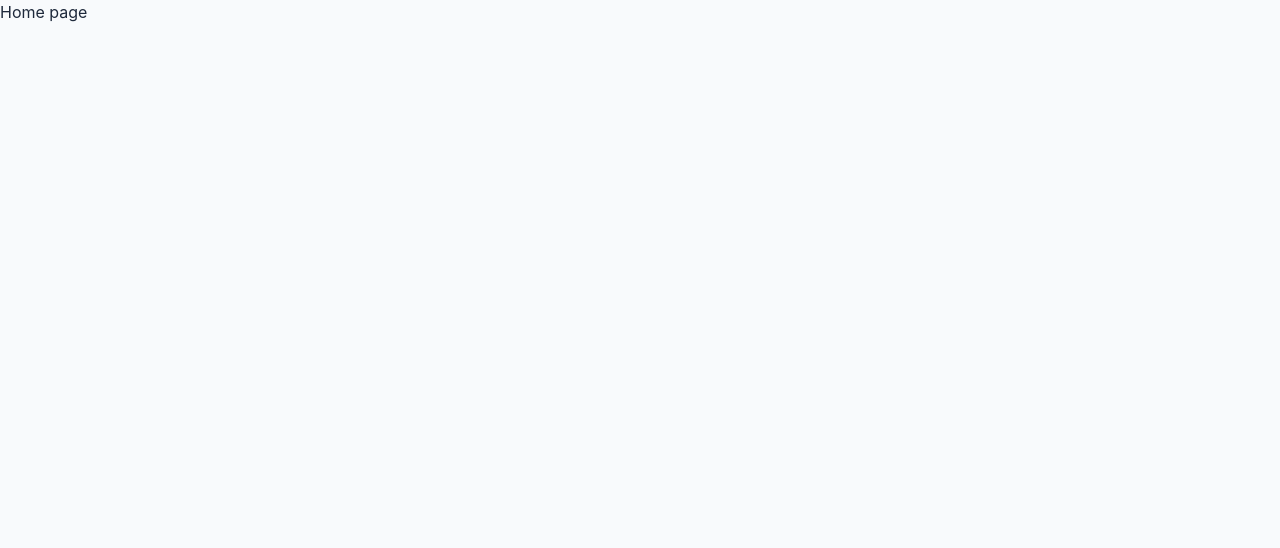
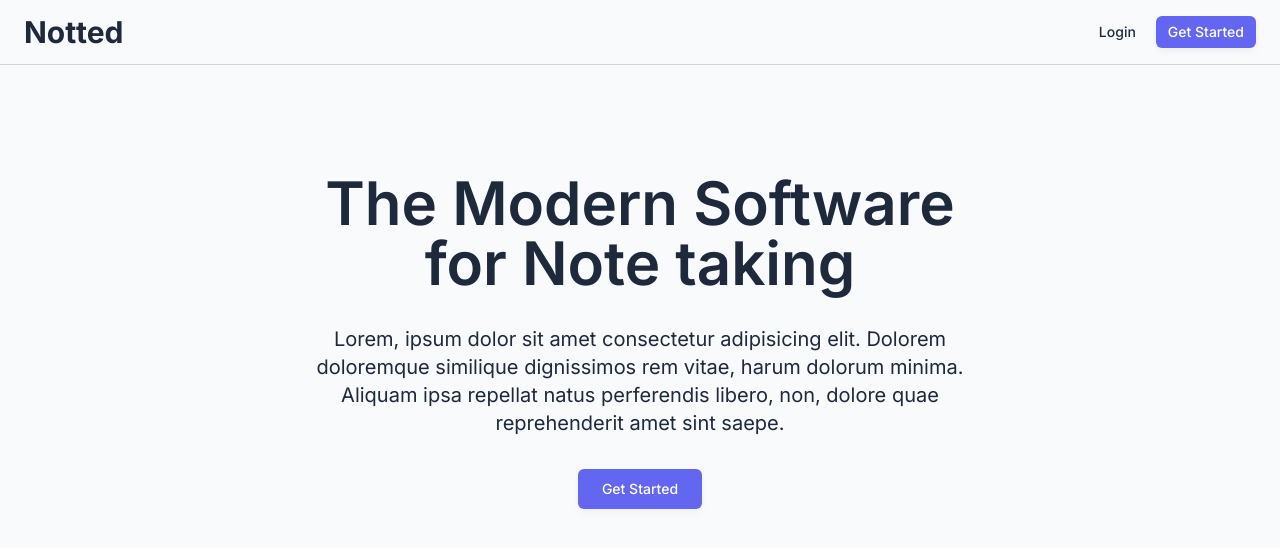
Before and after one commit to NellieMK65/noteapp-frontend, a React (Vite) app: page / in a window 1280 px wide. Shown: the top 548 px of the page. Built offline with nearby package versions, Linux system fonts and the light colour scheme.

Commit message:
add main layout

```diff
--- /dev/null
+++ b/src/components/layout/header.jsx
@@ -0,0 +1,25 @@
+import { Link } from "react-router-dom";
+import { Button } from "../ui/button";
+
+export const Header = () => {
+	return (
+		<header className="border-b px-4 md:px-6">
+			<div className="flex h-16 items-center justify-between">
+				<div className="flex items-center gap-2">
+					<div className="flex items-center gap-6">
+						<h1 className="text-3xl font-bold">Notted</h1>
+					</div>
+				</div>
+
+				<div className="flex items-center gap-2">
+					<Button asChild variant="ghost" size="sm" className="text-sm">
+						<Link to={"/login"}>Login</Link>
+					</Button>
+					<Button asChild size="sm" className="text-sm">
+						<Link to={"/signin"}>Get Started</Link>
+					</Button>
+				</div>
+			</div>
+		</header>
+	);
+};
--- /dev/null
+++ b/src/components/layout/layout.jsx
@@ -0,0 +1,10 @@
+import { Header } from "./header";
+
+export const MainLayout = ({ children }) => {
+	return (
+		<main className="h-screen">
+			<Header />
+			<div className="p-3">{children}</div>
+		</main>
+	);
+};
--- a/src/components/login-form.jsx
+++ b/src/components/login-form.jsx
@@ -9,6 +9,7 @@ import {
 } from "@/components/ui/card";
 import { Input } from "@/components/ui/input";
 import { Label } from "@/components/ui/label";
+import { Link } from "react-router-dom";
 
 export function LoginForm({ className, ...props }) {
 	return (
@@ -51,9 +52,9 @@ export function LoginForm({ className, ...props }) {
 							</div>
 							<div className="text-center text-sm">
 								Don&apos;t have an account?{" "}
-								<a href="#" className="underline underline-offset-4">
-									Sign up
-								</a>
+								<Link to={"/signin"} className="underline underline-offset-4">
+									Sign In
+								</Link>
 							</div>
 						</div>
 					</form>
--- a/src/components/signin-form.jsx
+++ b/src/components/signin-form.jsx
@@ -22,6 +22,7 @@ import {
 import { z } from "zod";
 import { useForm } from "react-hook-form";
 import { zodResolver } from "@hookform/resolvers/zod";
+import { Link } from "react-router-dom";
 
 const schema = z.object({
 	full_name: z
@@ -69,7 +70,7 @@ export function SignInForm({ className, ...props }) {
 		<div className={cn("flex flex-col gap-6", className)} {...props}>
 			<Card>
 				<CardHeader className="text-center">
-					<CardTitle className="text-xl">Welcome to Noteapp</CardTitle>
+					<CardTitle className="text-xl">Welcome to Notted</CardTitle>
 					<CardDescription>Create Account</CardDescription>
 				</CardHeader>
 				<CardContent>
@@ -144,9 +145,9 @@ export function SignInForm({ className, ...props }) {
 								</div>
 								<div className="text-center text-sm">
 									Don&apos;t have an account?{" "}
-									<a href="#" className="underline underline-offset-4">
+									<Link to="/login" className="underline underline-offset-4">
 										Login
-									</a>
+									</Link>
 								</div>
 							</div>
 						</form>
--- a/src/index.css
+++ b/src/index.css
@@ -1,3 +1,5 @@
+@import url("https://fonts.googleapis.com/css2?family=Inter:ital,opsz,wght@0,14..32,100..900;1,14..32,100..900&family=Poppins:ital,wght@0,100;0,200;0,300;0,400;0,500;0,600;0,700;0,800;0,900;1,100;1,200;1,300;1,400;1,500;1,600;1,700;1,800;1,900&family=Rubik:ital,wght@0,300..900;1,300..900&display=swap");
+
 @import "tailwindcss";
 @import "tw-animate-css";
 
--- a/src/main.jsx
+++ b/src/main.jsx
@@ -2,6 +2,8 @@ import { StrictMode } from "react";
 import { createRoot } from "react-dom/client";
 import { RouterProvider, createBrowserRouter } from "react-router-dom";
 import "./index.css";
+
+import { MainLayout } from "./components/layout/layout";
 
 import LoginPage from "./pages/login";
 import SignInPage from "./pages/signup";
@@ -10,7 +12,11 @@ import HomePage from "./pages/home";
 const routes = createBrowserRouter([
 	{
 		path: "/",
-		element: <HomePage />,
+		element: (
+			<MainLayout>
+				<HomePage />
+			</MainLayout>
+		),
 	},
 	{
 		path: "/login",
--- a/src/pages/home.jsx
+++ b/src/pages/home.jsx
@@ -1,5 +1,28 @@
+import { Button } from "@/components/ui/button";
+import { Link } from "react-router-dom";
+
 const HomePage = () => {
-	return "Home page";
+	return (
+		<div className="overflow-hidden">
+			<div className="relative mx-auto max-w-5xl px-6 py-28 lg:py-24">
+				<div className="relative z-10 mx-auto max-w-2xl text-center">
+					<h1 className="text-balance text-4xl font-semibold md:text-5xl lg:text-6xl">
+						The Modern Software for Note taking
+					</h1>
+					<p className="mx-auto my-8 max-w-2xl text-xl">
+						Lorem, ipsum dolor sit amet consectetur adipisicing elit. Dolorem
+						doloremque similique dignissimos rem vitae, harum dolorum minima.
+						Aliquam ipsa repellat natus perferendis libero, non, dolore quae
+						reprehenderit amet sint saepe.
+					</p>
+
+					<Button asChild size="lg">
+						<Link to={"/login"}>Get Started</Link>
+					</Button>
+				</div>
+			</div>
+		</div>
+	);
 };
 
 export default HomePage;
```
